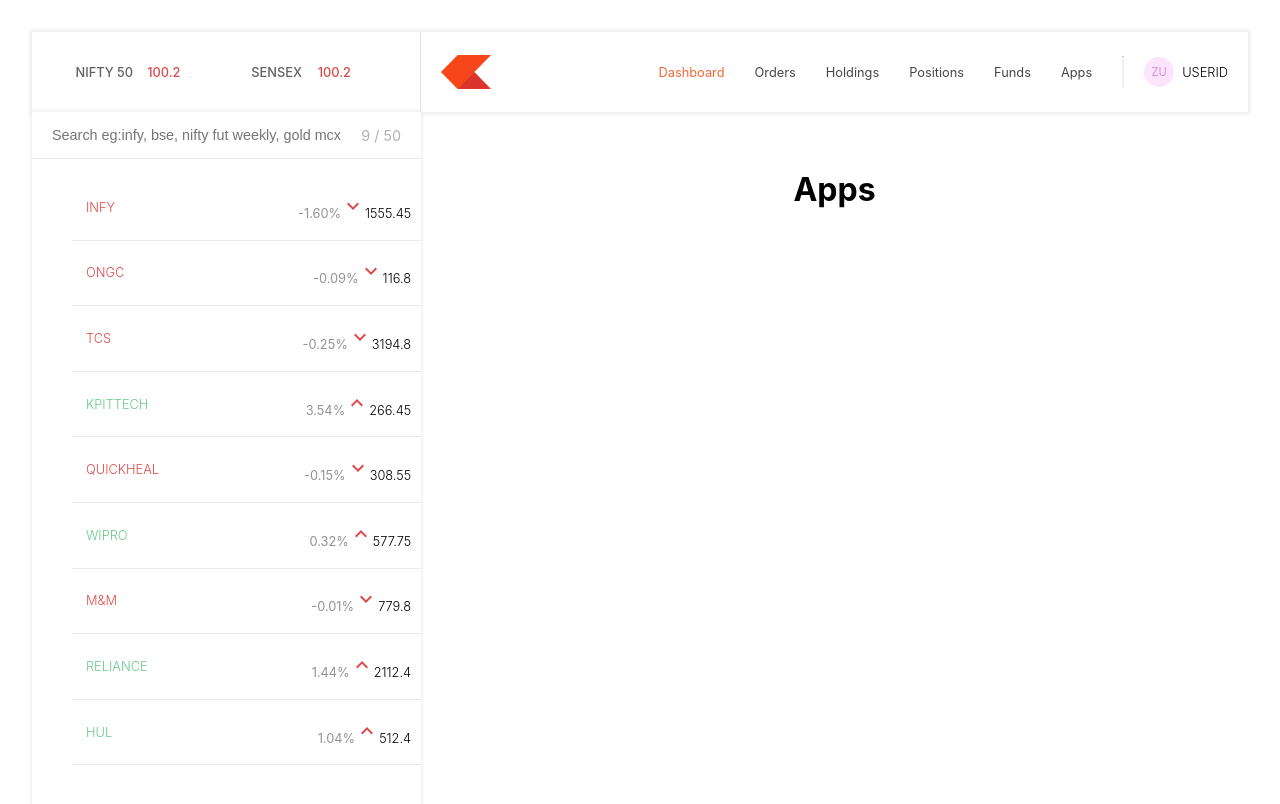
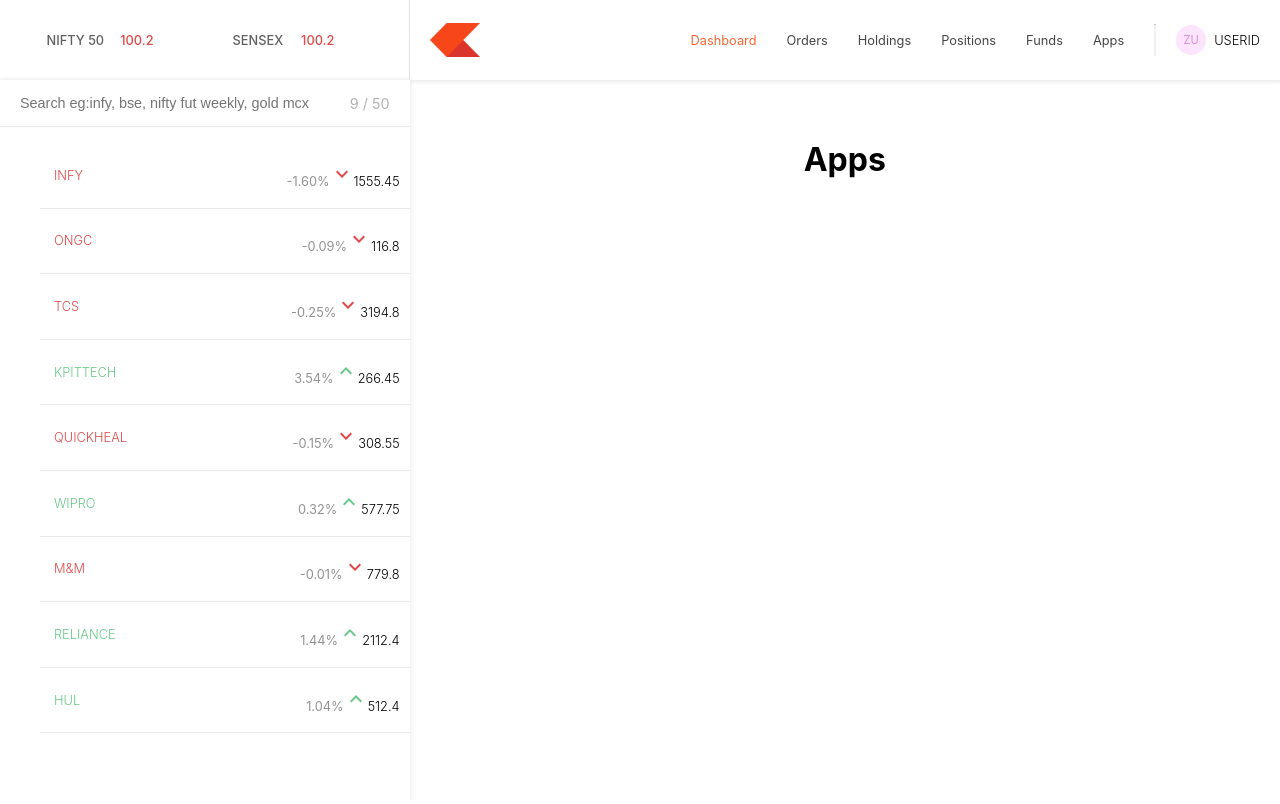
Before and after one commit to Aniket-W24/StockSage, a React (Vite) app in the folder dashboard/: page /apps in a window 1280 px wide. Shown: the top 804 px of the page. Built offline with nearby package versions, Linux system fonts and the light colour scheme.

Commit message:
root padding & watchlist up key

```diff
--- a/dashboard/src/components/WatchList.jsx
+++ b/dashboard/src/components/WatchList.jsx
@@ -119,7 +119,7 @@
           {stock.isDown ? (
             <KeyboardArrowDown className="down" />
           ) : (
-            <KeyboardArrowUp className="down" />
+            <KeyboardArrowUp className="up" />
           )}
           <span className="price">{stock.price}</span>
         </div>
--- a/dashboard/src/index.css
+++ b/dashboard/src/index.css
@@ -1,3 +1,7 @@
+#root {
+  padding: 0;
+}
+
 body {
   margin: 0;
   font-family: -apple-system, BlinkMacSystemFont, 'Segoe UI', 'Roboto', 'Oxygen',
```
